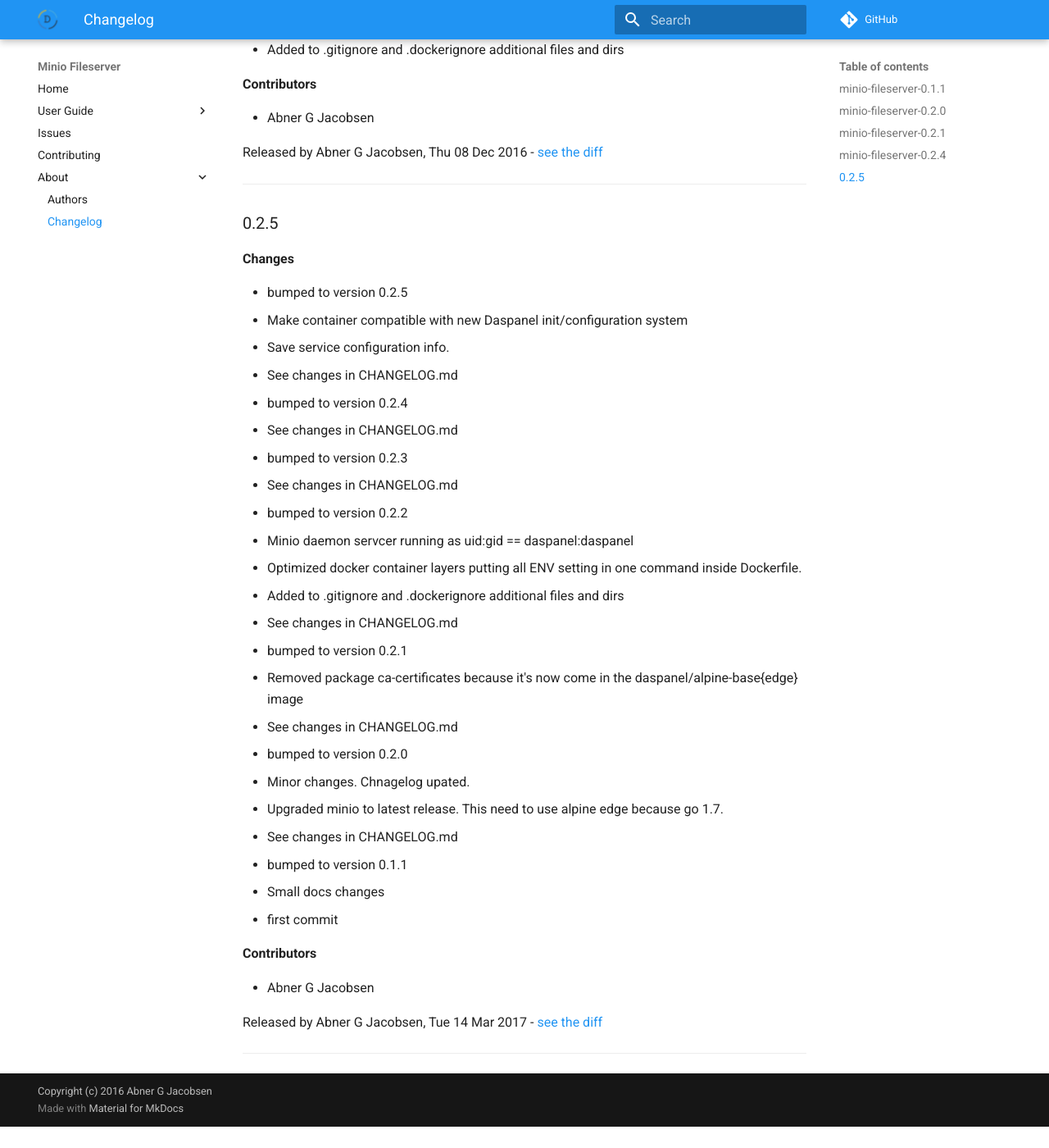
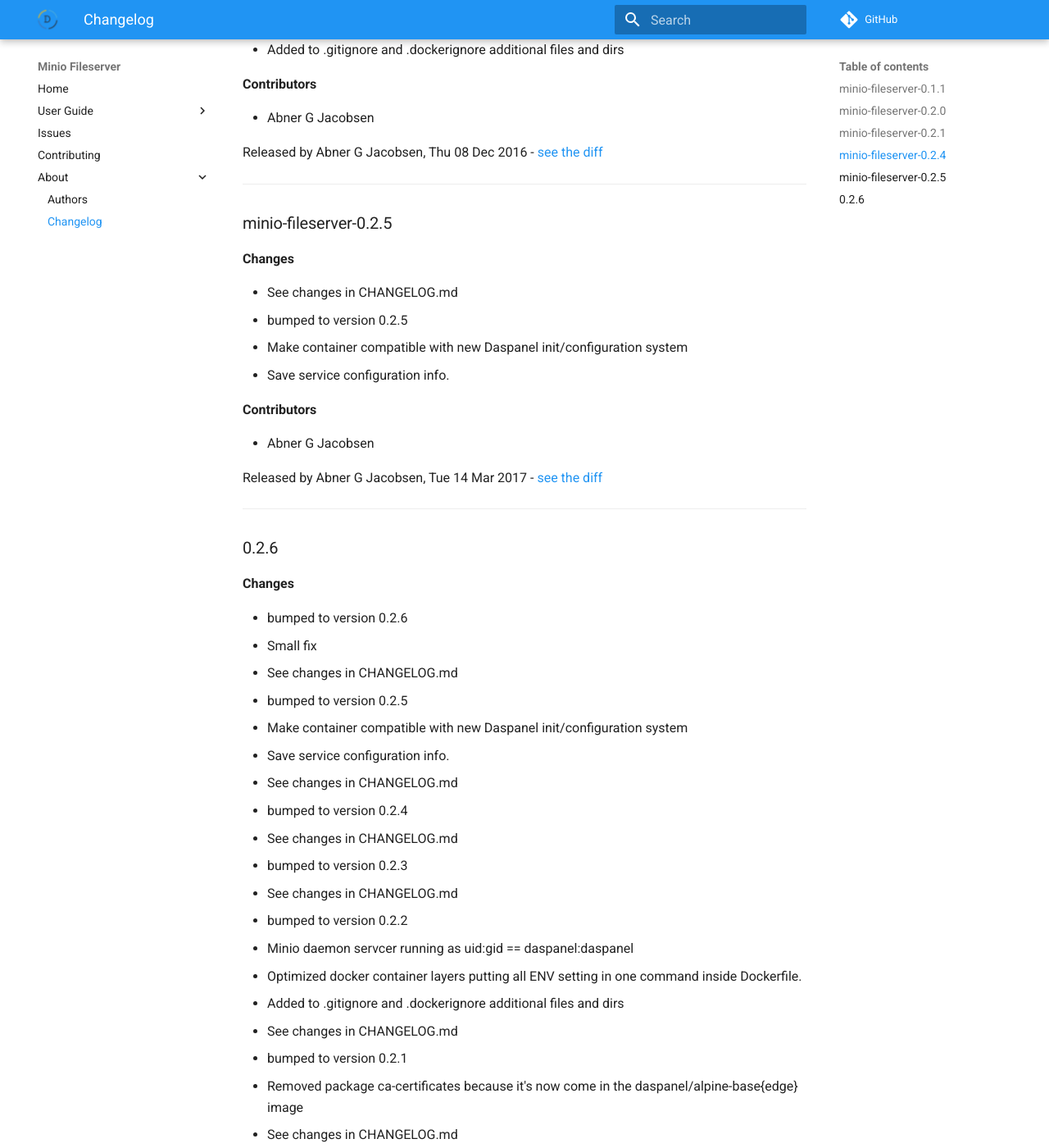
Before and after one commit to daspanel/minio-fileserver, an MkDocs documentation site: the page built from docs/changelog.md, in a window 1280 px wide and 1400 px high, scrolled down 1670 px. Shown: the whole window at 82% size. Built offline with MkDocs 1.6.1 and Material for MkDocs 9.7.7, drawn with Linux system fonts in a browser that asks for light colours; comment, search, counter and statistics services are not loaded; old or Windows-style settings are respelled for this version of MkDocs; before the commit the page ends 3044 px from its top, so only the background shows below that; some of the changed text lies outside the part shown.

Commit message:
See changes in CHANGELOG.md

```diff
--- a/docs/changelog.md
+++ b/docs/changelog.md
@@ -68,9 +68,28 @@
 [see the diff](https://github.com/admindaspanel/minio-fileserver/compare/...#diff)
 ______________
 
-### 0.2.5
+### minio-fileserver-0.2.5
 __Changes__
 
+- See changes in CHANGELOG.md
+- bumped to version 0.2.5
+- Make container compatible with new Daspanel init/configuration system
+- Save service configuration info.
+
+__Contributors__
+
+- Abner G Jacobsen
+
+Released by Abner G Jacobsen, Tue 14 Mar 2017 -
+[see the diff](https://github.com/admindaspanel/minio-fileserver/compare/...#diff)
+______________
+
+### 0.2.6
+__Changes__
+
+- bumped to version 0.2.6
+- Small fix
+- See changes in CHANGELOG.md
 - bumped to version 0.2.5
 - Make container compatible with new Daspanel init/configuration system
 - Save service configuration info.
```
Also changed, not shown: other parts of docs/changelog.md (+2 -2 lines), CHANGELOG.md (+22 -3 lines).
